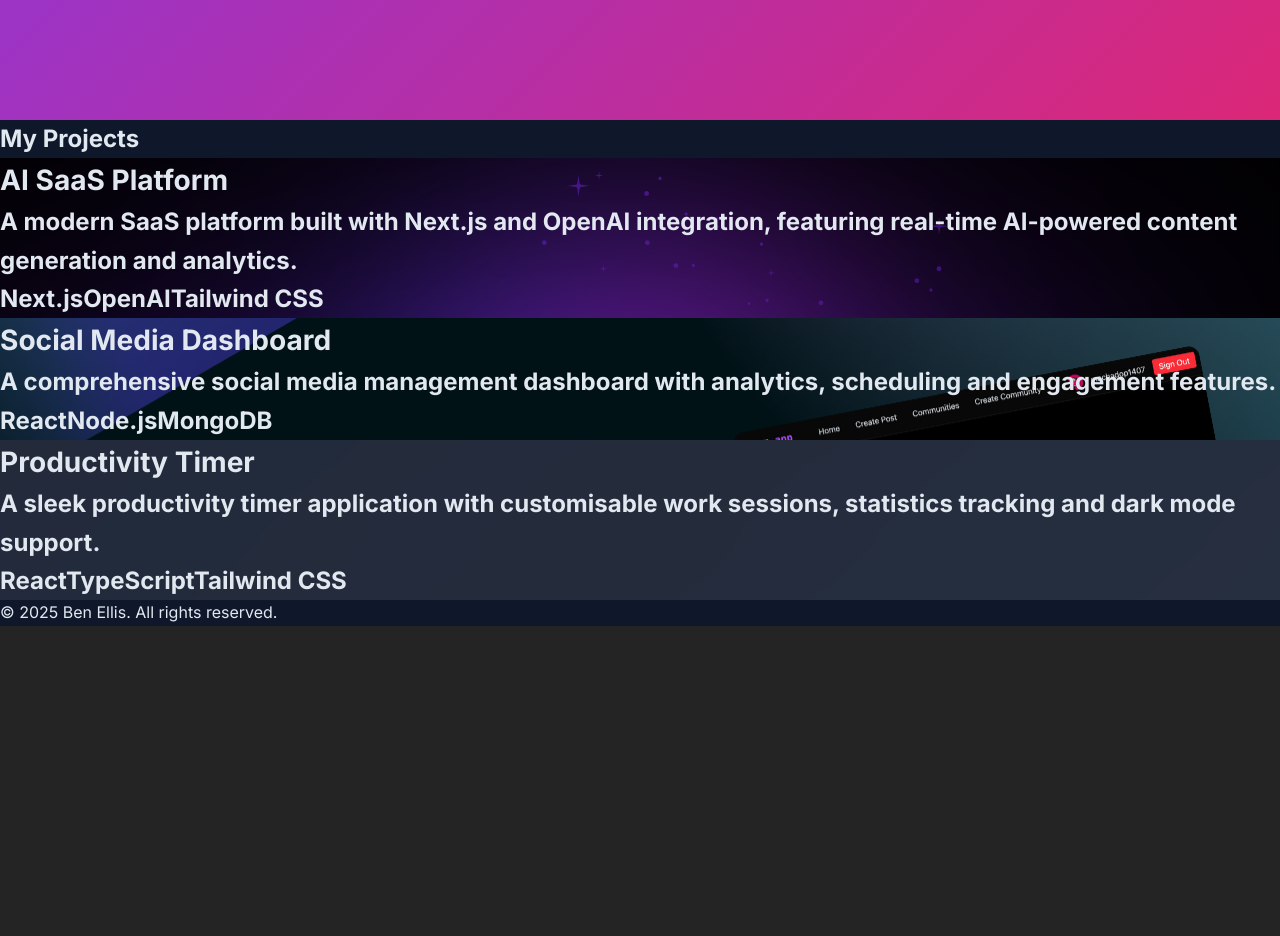
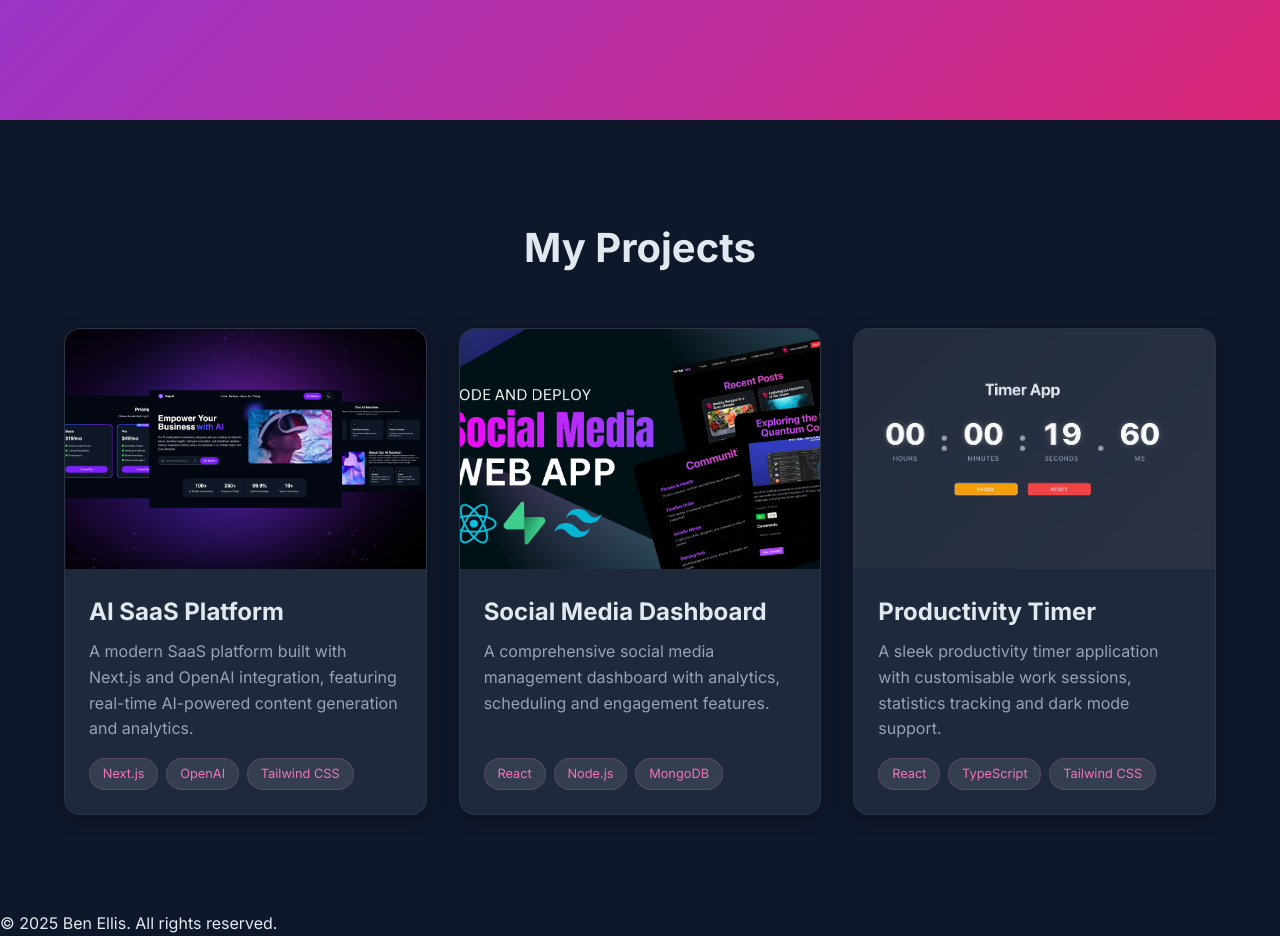
Before and after one commit to BenEllisQA/personal-portfolio, a React (Vite) app: page / in a window 1280 px wide. Shown: the part 680-1616 px from the top of the page. Before the commit the page ends 1306 px from the top, so only its background shows below. Built offline with nearby package versions, Linux system fonts and the light colour scheme.

Commit message:
Styled project cards

```diff
--- a/src/App.css
+++ b/src/App.css
@@ -311,3 +311,111 @@ body {
     display: none;
   }
 }
+
+/* Projects Section */
+.projects {
+  padding: 6rem 5%;
+  background-color: var(--background);
+  position: relative;
+}
+
+.projects h2 {
+  text-align: center;
+  font-size: 2.5rem;
+  margin-bottom: 3rem;
+}
+
+.project-grid {
+  display: grid;
+  grid-template-columns: repeat(auto-fit, minmax(300px, 1fr));
+  gap: 2rem;
+  max-width: 1200px;
+  margin: 0 auto;
+}
+
+.project-card {
+  background: var(--card-bg);
+  border-radius: 1rem;
+  overflow: hidden;
+  box-shadow: 0 4px 20px rgba(0, 0, 0, 0.2);
+  transition: all 0.3 ease;
+  border: 1px solid var(--card-border);
+  position: relative;
+  display: flex;
+  flex-direction: column;
+}
+
+.project-image {
+  height: 240px;
+  background-size: cover;
+  background-position: center;
+  position: relative;
+  overflow: hidden;
+}
+
+.project-image::after {
+  content: "";
+  position: absolute;
+  top: 0;
+  left: 0;
+  right: 0;
+  bottom: 0;
+  background: linear-gradient(45deg, transparent 0%, rgba(255, 255, 255, 0.1) 50%, transparent 100%);
+  transform: translateX(-100%);
+  transition: transform  0.6s ease;
+}
+
+.project-card:hover .project-image::after {
+  transform: translateX(100%);
+}
+
+.project-card h3 {
+  padding: 1.5rem 1.5rem 0.5rem;
+  font-size: 1.5rem;
+  color: var(--text-color);
+}
+
+.project-card p {
+  padding: 0 1.5rem 1rem;
+  color: var(--light-text);
+  flex-grow: 1;
+}
+
+.project-card::before {
+  content: "";
+  position: absolute;
+  top: 0;
+  left: 0;
+  right: 0;
+  bottom: 0;
+  background: linear-gradient(135deg, var(--gradient-start) 0%, var(--gradient-end) 100%);
+  opacity: 0;
+  transition: opacity 0.3s ease;
+  z-index: 1;
+}
+
+.project-card:hover::before {
+  opacity: 0.1;
+}
+
+.project-card:hover {
+  transform: translateY(-10px) scale(1.02);
+  box-shadow: 0 8px 30px rgba(0, 0, 0, 0.3);
+  border-color: var(--accent-color);
+}
+
+.project-tech {
+  padding: 0 1.5rem 1.5rem;
+  display: flex;
+  gap: 0.5rem;
+  flex-wrap: wrap;
+}
+
+.project-tech span {
+  padding: 0.3rem 0.8rem;
+  background: rgba(255, 255, 255, 0.1);
+  border-radius: 50px;
+  font-size: 0.8rem;
+  color: var(--accent-color);
+  border: 1px solid rgba(244, 114, 182, 0.2)
+}
--- a/src/components/Contact.jsx
+++ b/src/components/Contact.jsx
@@ -1,3 +1,19 @@
+import { motion } from "framer-motion";
+
+const fadeInUp = {
+    initial: { opacity: 0, y: 20 },
+    animate: { opacity: 1, y: 0 },
+    transition: { duration: 0.6 },
+};
+
+const staggerContainer = {
+    animate: {
+        transition: {
+            staggerChildren: 0.1,
+        },
+    },
+};
+
 export const Contact = () => {
     return<></>;
 };
```
Also changed, not shown: src/components/Projects.jsx (+4 -7 lines).
